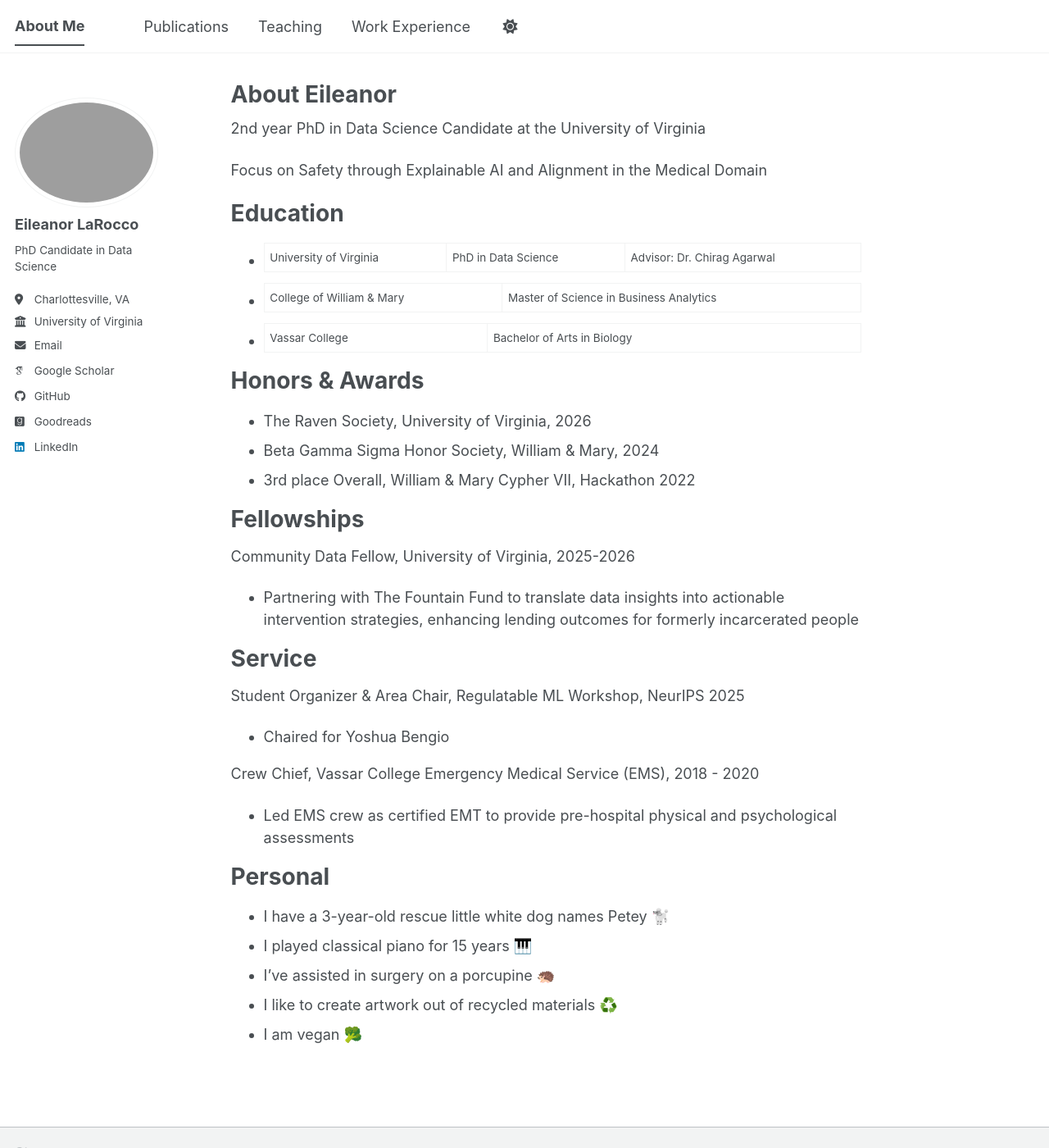
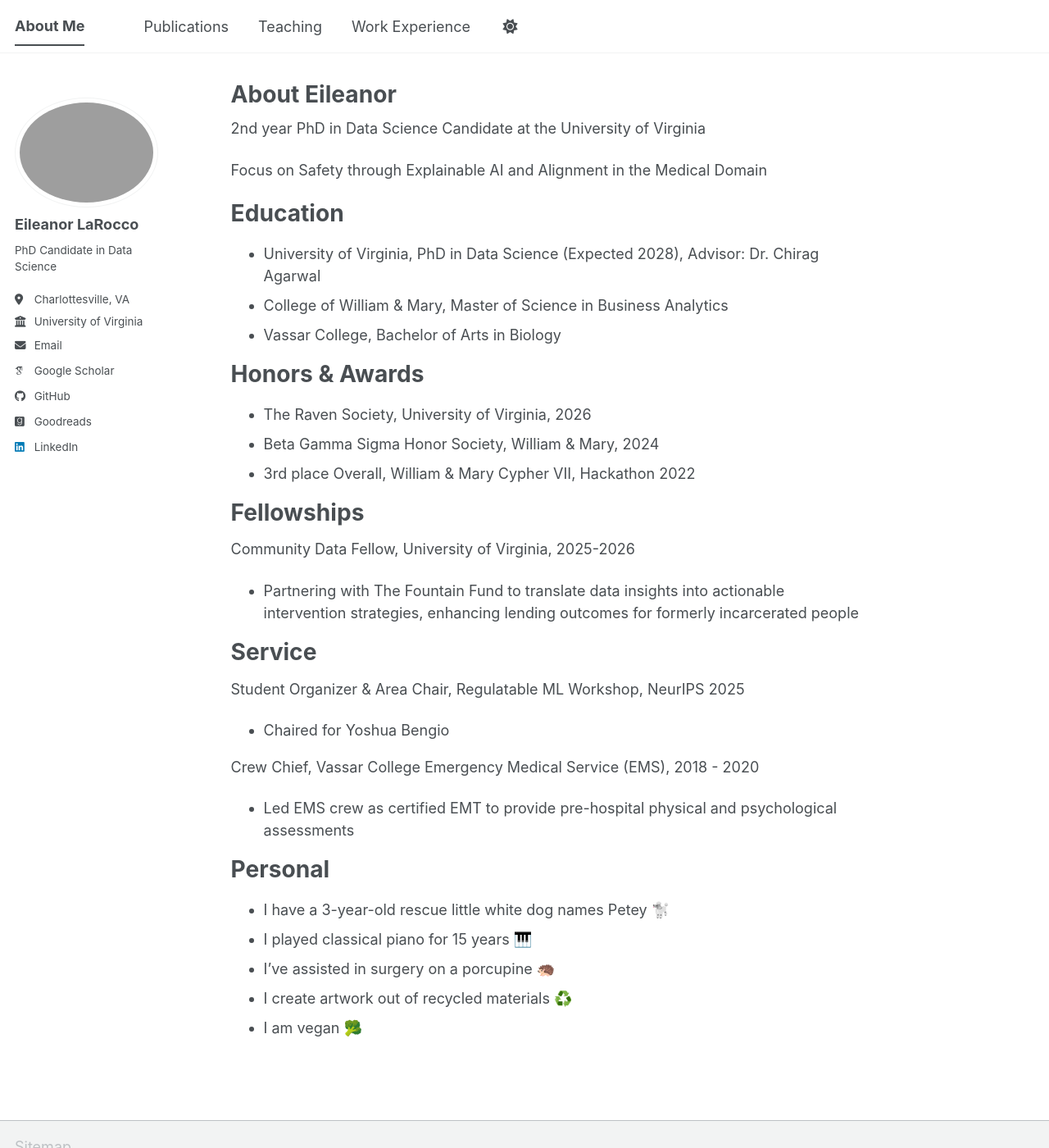
Before and after one commit to eplarocco/eplarocco.github.io, a Jekyll site: the page built from _pages/about.md, in a window 1280 px wide and 1400 px high. Shown: the whole window at 82% size. Built offline with Jekyll 4.4.1, drawn with Linux system fonts in a browser that asks for light colours; some web fonts are replaced; a script bundle is joined from its source files by our own code; library files that are not in the unit come from our copies.

Commit message:
Update education and hobbies sections in about.md

```diff
--- a/_pages/about.md
+++ b/_pages/about.md
@@ -13,9 +13,9 @@ Focus on Safety through Explainable AI and Alignment in the Medical Domain
 
 Education
 ======
-- University of Virginia | PhD in Data Science | Advisor: Dr. Chirag Agarwal
-- College of William & Mary | Master of Science in Business Analytics
-- Vassar College | Bachelor of Arts in Biology
+- University of Virginia, PhD in Data Science (Expected 2028), Advisor: Dr. Chirag Agarwal
+- College of William & Mary, Master of Science in Business Analytics
+- Vassar College, Bachelor of Arts in Biology
 
 Honors & Awards
 ======
@@ -42,5 +42,5 @@ Personal
 - I have a 3-year-old rescue little white dog names Petey 🐩
 - I played classical piano for 15 years 🎹
 - I've assisted in surgery on a porcupine 🦔
-- I like to create artwork out of recycled materials ♻️
+- I create artwork out of recycled materials ♻️
 - I am vegan 🥦
```
